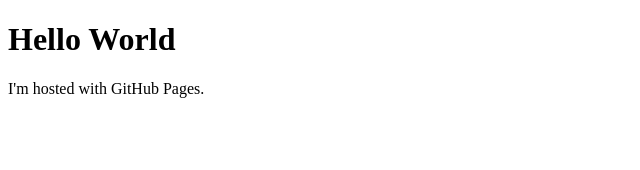
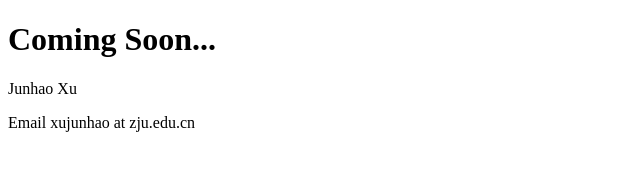
Before and after one commit to junhao-xu/junhao-xu.github.io, a plain HTML site: page index.html in a window 1280 px wide. Shown: the whole page, without its empty margins (0-640 px from the left). Drawn offline with Linux system fonts and the light colour scheme.

Commit message:
Update index.html

```diff
--- a/index.html
+++ b/index.html
@@ -1,7 +1,8 @@
 <!DOCTYPE html>
 <html>
 <body>
-<h1>Hello World</h1>
-<p>I'm hosted with GitHub Pages.</p>
+<h1>Coming Soon...</h1>
+<p>Junhao Xu</p>
+<p>Email xujunhao at zju.edu.cn</p>
 </body>
 </html>
```
